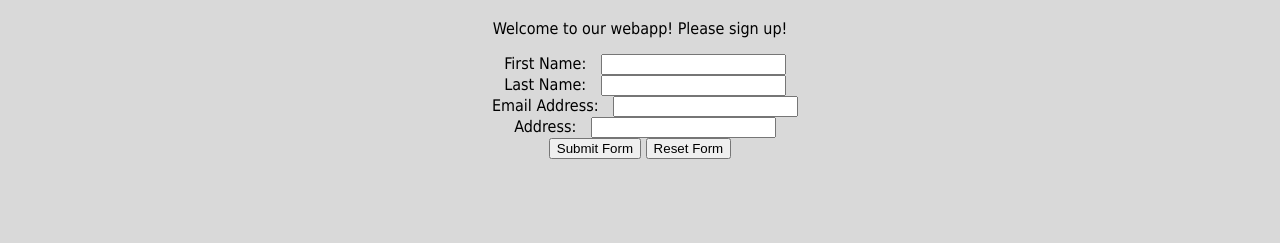
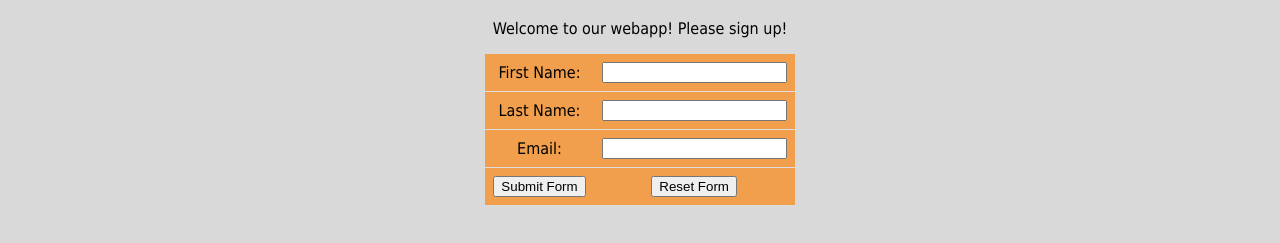
Before and after one commit to Eizion/WeightWin, a plain HTML site: page index.html in a window 1280 px wide. Shown: the part 245-488 px from the top of the page. Drawn offline with Linux system fonts and the light colour scheme.

Commit message:
refactor

```diff
--- a/index.html
+++ b/index.html
@@ -26,17 +26,27 @@
         <p>Welcome to our webapp! Please sign up!</p>
 
         <div id="message"></div>
-        <div id="personalData">
-            <span class="fields">First Name:</span> <input type ="text" id="fname"><br>
-            <span class="fields">Last Name:</span> <input type="text" id="lname"><br>
-            <span class="fields">Email Address:</span> <input type="text" id="email"><br>
-            <span class="fields">Address:</span> <input type="text" id="address"><br>
-            <input type="button" value="Submit Form" onClick="submit()">
-            <input type="button" value="Reset Form" onClick="clearFormAndLs()">
 
-        </div>
-
-
+            <table id="reg">
+                <tbody>
+                    <tr>
+                        <td><label for="fname">First Name:</label></td>
+                        <td><input type ="text" id="fname" name="fname" value=""></td>
+                    </tr>
+                    <tr>
+                        <td><label for="lname">Last Name:</label></td>
+                        <td><input type ="text" id="lname" name="lname" value=""></td>
+                    </tr>
+                    <tr>
+                        <td><label for="email">Email:</label></td>
+                        <td><input type ="text" id="email" name="email" value=""></td>
+                    </tr>
+                    <tr>
+                        <td><input type="button" value="Submit Form" onClick="submit()"></td>
+                        <td><input type="button" value="Reset Form" onClick="clearFormAndLs()"></td>
+                    </tr>
+                </tbody>
+            </table>
     </div>
 
 </body>
--- a/media/javascript/summary.js
+++ b/media/javascript/summary.js
@@ -5,7 +5,7 @@ function doRequest() {
     var xhr = new XMLHttpRequest();
     xhr.withCredentials = true;
 
-    xhr.open("GET", "https://api.moves-app.com/api/1.1/user/summary/daily/20170725?access_token=uYHv_S14HjuqQt3wXxLA37OH6X0dns429ABLeKiwVVRx1LUWPhmdZKjBx19F8gWb");
+    xhr.open("GET", "https://api.moves-app.com/api/1.1/user/summary/daily/20170726?access_token=uYHv_S14HjuqQt3wXxLA37OH6X0dns429ABLeKiwVVRx1LUWPhmdZKjBx19F8gWb");
     xhr.setRequestHeader("cache-control", "no-cache");
     xhr.setRequestHeader("postman-token", "f4f8b5e0-f93c-e8d7-4acb-60884f94c8b7");
     xhr.setRequestHeader("Access-Control-Allow-Origin", "http://localhost:63342");
```
